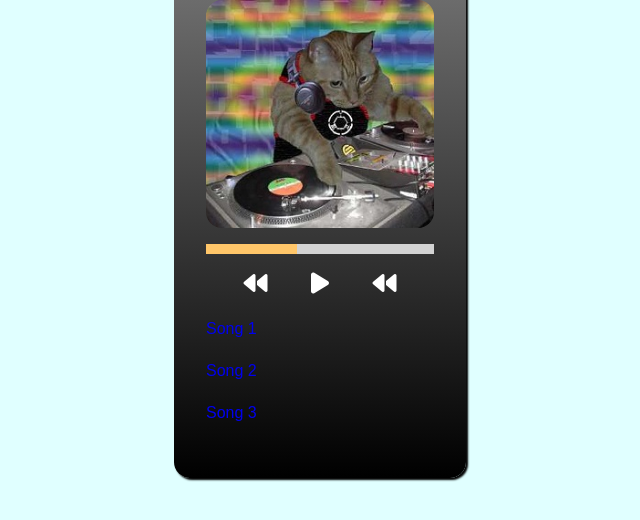
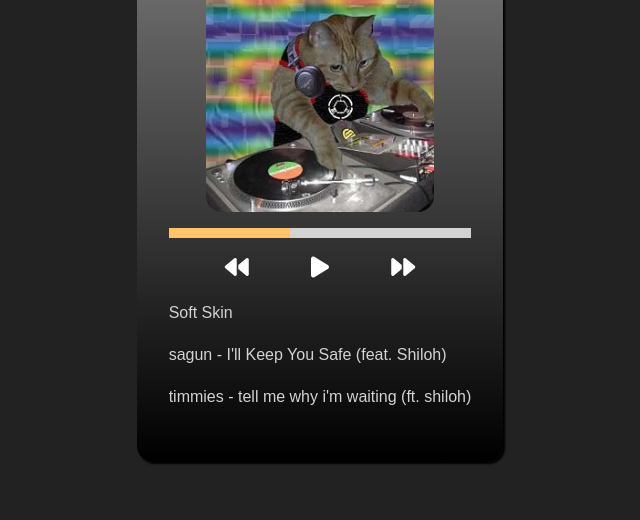
Before and after one commit to adrianmrjs/music-live, a plain HTML site: page index.html in a window 1280 px wide. Shown: the part 130-650 px from the top of the page, without its empty margins (320-960 px from the left). Drawn offline with Linux system fonts and the light colour scheme.

Commit message:
consume array

```diff
--- a/index.html
+++ b/index.html
@@ -5,7 +5,6 @@
     <meta http-equiv="X-UA-Compatible" content="IE=edge">
     <meta name="viewport" content="width=device-width, initial-scale=1.0">
     <link rel="stylesheet" href="src/css/style.css">
-    <script src="/src/js/main.js"></script>
     <script src="https://kit.fontawesome.com/cf145ff7ed.js" crossorigin="anonymous"></script>
     <title>Music - Live</title>
 </head>
@@ -19,8 +18,7 @@
 
         <!-- Progress bar -->
         <div class="progress-container">
-            <section class="progress">
-            </section>
+            <section class="progress"></section>
         </div>
 
         <!-- Controls -->
@@ -33,19 +31,20 @@
                 <i class="fas fa-play"></i>
             </button>
             <button class="next">
-                <i class="fas fa-backward"></i>
+                <i class="fas fa-forward"></i>
             </button>
         </section>
 
         <!-- Song List-->
 
-        <ul class="songs">
-            <li><a href="#">Song 1</a></li>
+        <ul class="songs" id="songs">
+            <!-- <li><a class="active" href="">Song 1</a></li>
             <li><a href="#">Song 2</a></li>
-            <li><a href="#">Song 3</a></li>
+            <li><a href="#">Song 3</a></li> -->
         </ul>
 
 
     </main>
 </body>
+<script src="/src/js/main.js"></script>
 </html>
--- a/src/js/main.js
+++ b/src/js/main.js
@@ -0,0 +1,46 @@
+const songList = [
+    {
+        title: "Soft Skin",
+        file:"Soft Skin.mp3",
+        cover:"cat-dj.jpg"
+    },
+    {
+        title: "sagun - I'll Keep You Safe (feat. Shiloh)",
+        file:"sagun - I'll Keep You Safe (feat. Shiloh).mp3",
+        cover:"cat-dj.jpg"
+    },
+    {
+        title: "timmies - tell me why i'm waiting (ft. shiloh)",
+        file:"timmies - tell me why i'm waiting (ft. shiloh).mp3",
+        cover:"cat-dj.jpg"
+    },
+]
+
+//Capturar elementos del DOM para utilizarlo
+const songs = document.getElementById("songs")
+//Cargar canciones y mostrar listado
+function loadSongs() {
+    songList.forEach((song, index) => {
+        // Crear li
+        const li = document.createElement("li")
+        // Crear a
+        const link = document.createElement("a")
+        // Hidrtar a
+        link.textContent = song.title
+        link.href = "#"
+        //Escuchar clicks
+        link.addEventListener("click", () => loadSong(index)  )
+        // Añadir a li
+        li.appendChild(link)
+        // Añadir li a ul
+        songs.appendChild(li)
+    });
+}
+
+// Cargar cancion seleccionada
+function loadSong(songIndex) {
+    console.log(songIndex)
+}
+
+//Go!
+loadSongs()
--- a/src/sass/style.scss
+++ b/src/sass/style.scss
@@ -5,12 +5,12 @@
 
 body {
   font-family: sans-serif;
-  background-color: lightcyan;
+  background-color: rgb(34, 34, 34);
   display: flex;
   justify-content: center;
   align-items: center;
   .player {
-    margin: 2rem;
+    margin: 1rem;
     max-width: 568px;
     min-height: 320px;
     background-image: linear-gradient(gray, black);
@@ -62,6 +62,11 @@ body {
       a {
         margin-bottom: 1.5rem;
         text-decoration: none;
+        color: lightgray;
+      }
+      .active {
+        color: lightpink;
+        font-weight: bold;
       }
     }
   }
```
Also changed, not shown: src/css/style.css, 1 other file.
